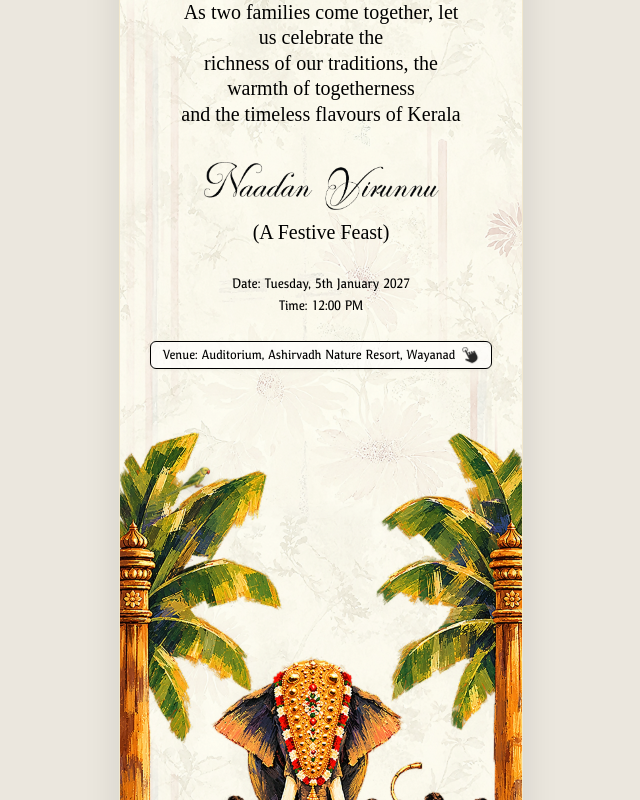
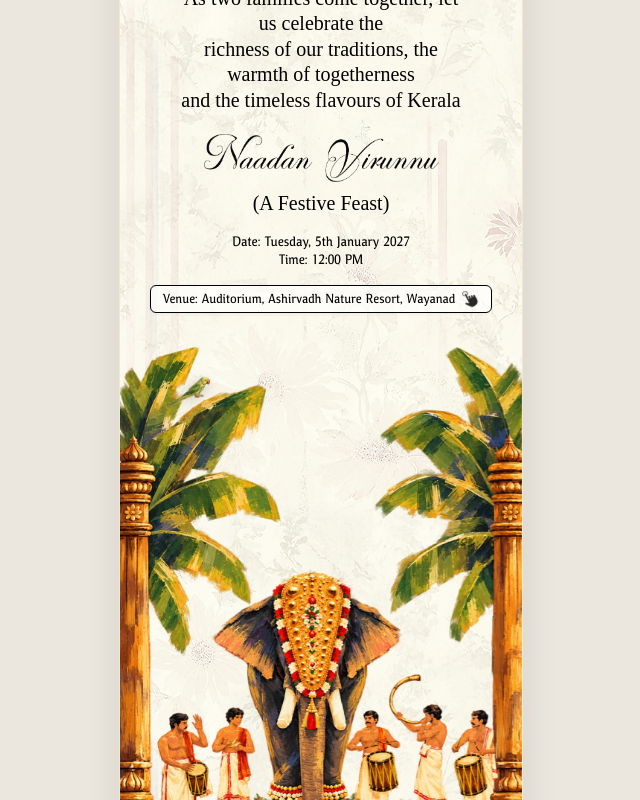
Before and after one commit to Akhil9249/wedding, a React (Vite) app: page / in a window 1280 px wide. Shown: the part 4500-5300 px from the top of the page, without its empty margins (319-959 px from the left). Built offline with nearby package versions, Linux system fonts and the light colour scheme; a web font is replaced by a local one.

Commit message:
Reduce vertical spacing in Venue section and crop transparent padding from kerala01 artwork to match reference design

```diff
--- a/src/components/Venue/Venue.css
+++ b/src/components/Venue/Venue.css
@@ -55,7 +55,7 @@
   color: #000000;
   width: 295px;
   max-width: 95%;
-  margin: 36px auto 0;
+  margin: 22px auto 0;
   display: block;
   box-sizing: border-box;
 }
@@ -65,7 +65,7 @@
   width: 235px;
   max-width: 100%;
   height: auto;
-  margin: 34px auto 0;
+  margin: 20px auto 0;
   display: flex;
   align-items: center;
   justify-content: center;
@@ -91,7 +91,7 @@
   width: 235px;
   max-width: 100%;
   height: 25px;
-  margin: 9px auto 0;
+  margin: 8px auto 0;
   display: flex;
   align-items: center;
   justify-content: center;
@@ -104,12 +104,11 @@
 .darshanam-schedule {
   width: 289px;
   max-width: 100%;
-  height: 36px;
-  margin: 33px auto 0;
+  margin: 20px auto 0;
   display: flex;
   flex-direction: column;
   align-items: center;
-  justify-content: space-between;
+  gap: 4px;
   transform: rotate(0deg);
   opacity: 1;
   box-sizing: border-box;
@@ -134,7 +133,7 @@
   justify-content: center;
   align-items: center;
   width: 100%;
-  margin: 28px auto 0;
+  margin: 18px auto 0;
 }
 
 /* Venue Pill Button */
@@ -221,7 +220,7 @@
 
 /* Illustration (Full Edge-to-Edge Width) */
 .darshanam-illustration-wrapper {
-  margin: 62px -16px 0;
+  margin: 28px -16px 0;
   width: calc(100% + 32px);
   max-width: none;
   border: none;
```
Also changed, not shown: src/assets/images/kerala01.webp, 1 other file (tests, documents, lock files or other folders).
